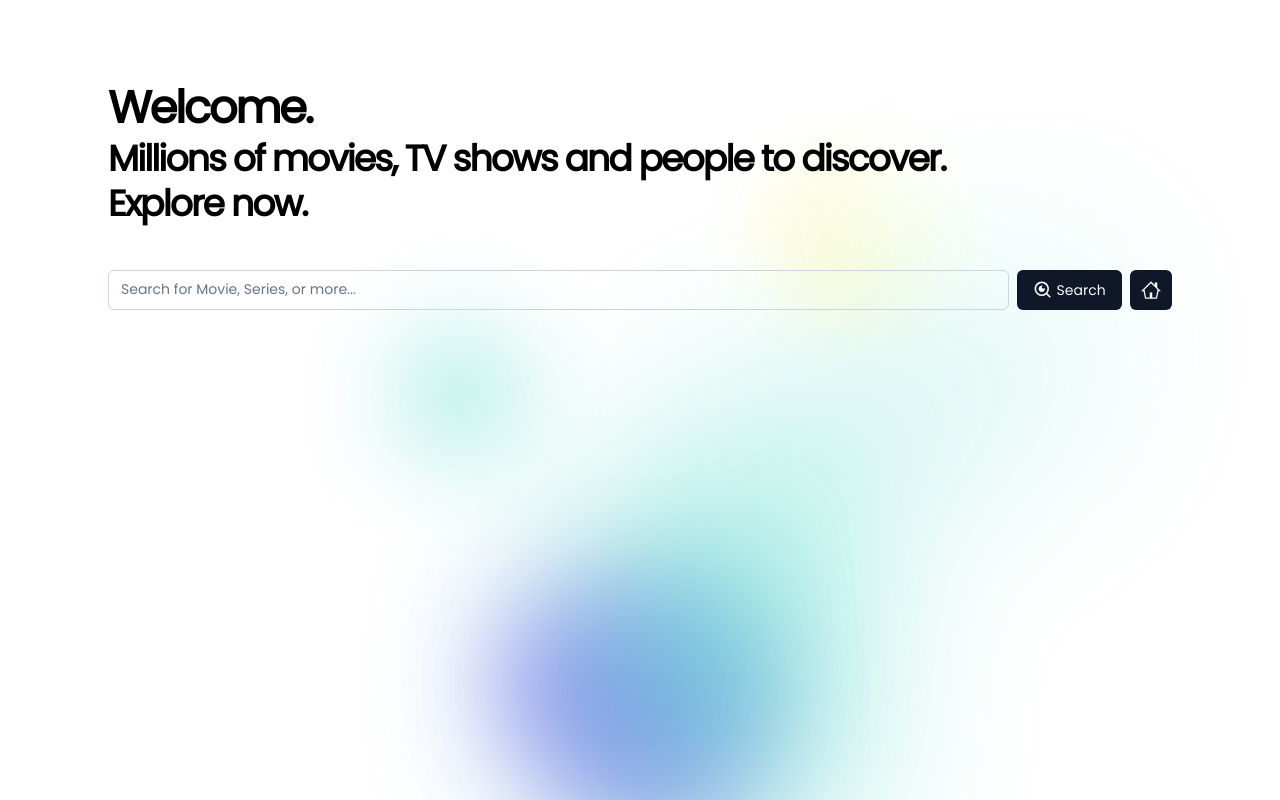
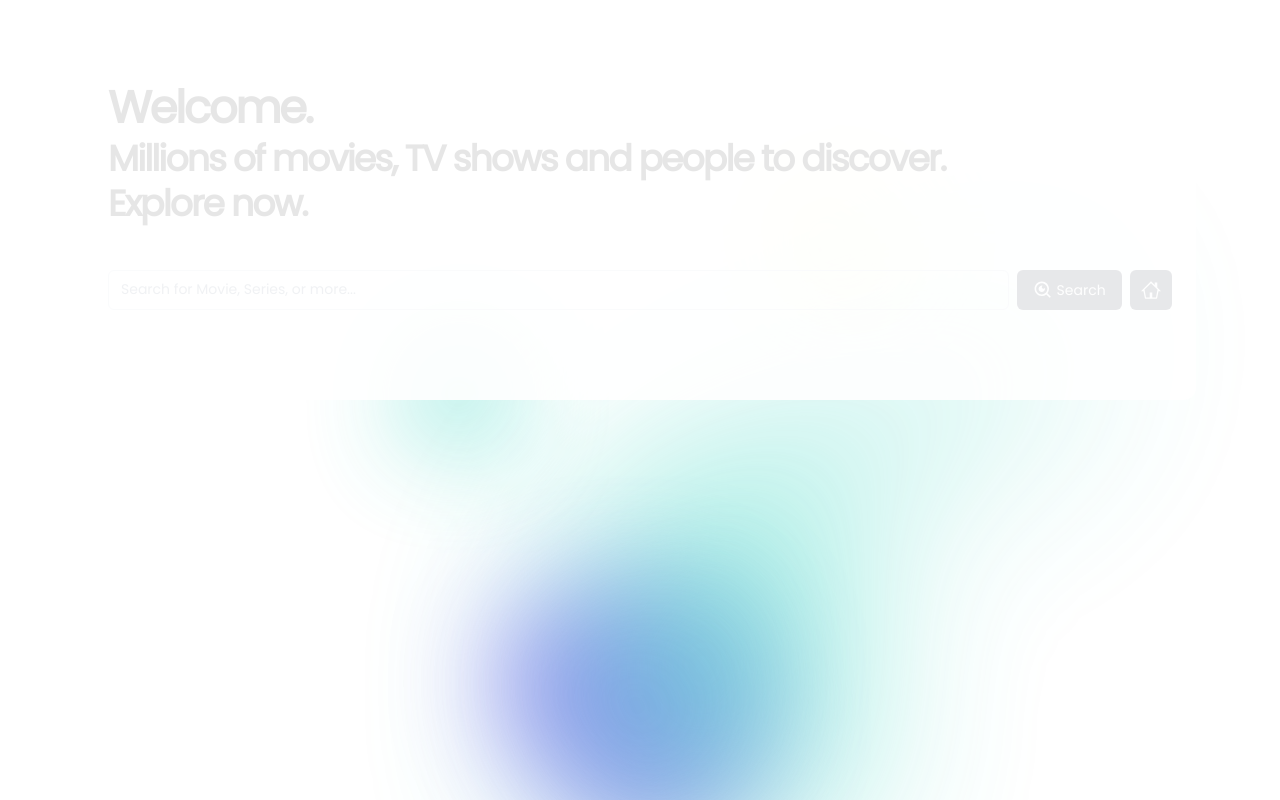
Before and after one commit to ghaly09/movie-gallery-FE-test, a Next.js app: page / in a window 1280 px wide. Shown: the top 800 px of the page. Built offline with nearby package versions, Linux system fonts and the light colour scheme.

Commit message:
fix(bugs): autocomplate bugs and change some styles

```diff
--- a/src/components/Atoms/containers/autocomplate-container.tsx
+++ b/src/components/Atoms/containers/autocomplate-container.tsx
@@ -14,7 +14,7 @@ export default function AutoComplateContainer({
   return (
     <ul
       className={clsx(
-        "overflow-y-auto overscroll-y-auto h-80 w-full rounded-xl bg-transparent px-2 py-2 text-sm ring-offset-white file:border-0 file:bg-transparent file:text-sm file:font-medium disabled:opacity-50",
+        "absolute overflow-y-auto overscroll-y-auto z-40 h-80 w-full bg-white bg-opacity-90 rounded-xl px-2 py-2 text-sm ring-offset-white file:border-0 file:bg-transparent file:text-sm file:font-medium disabled:opacity-50",
         value != "" ? visible : ""
       )}
     >
```
